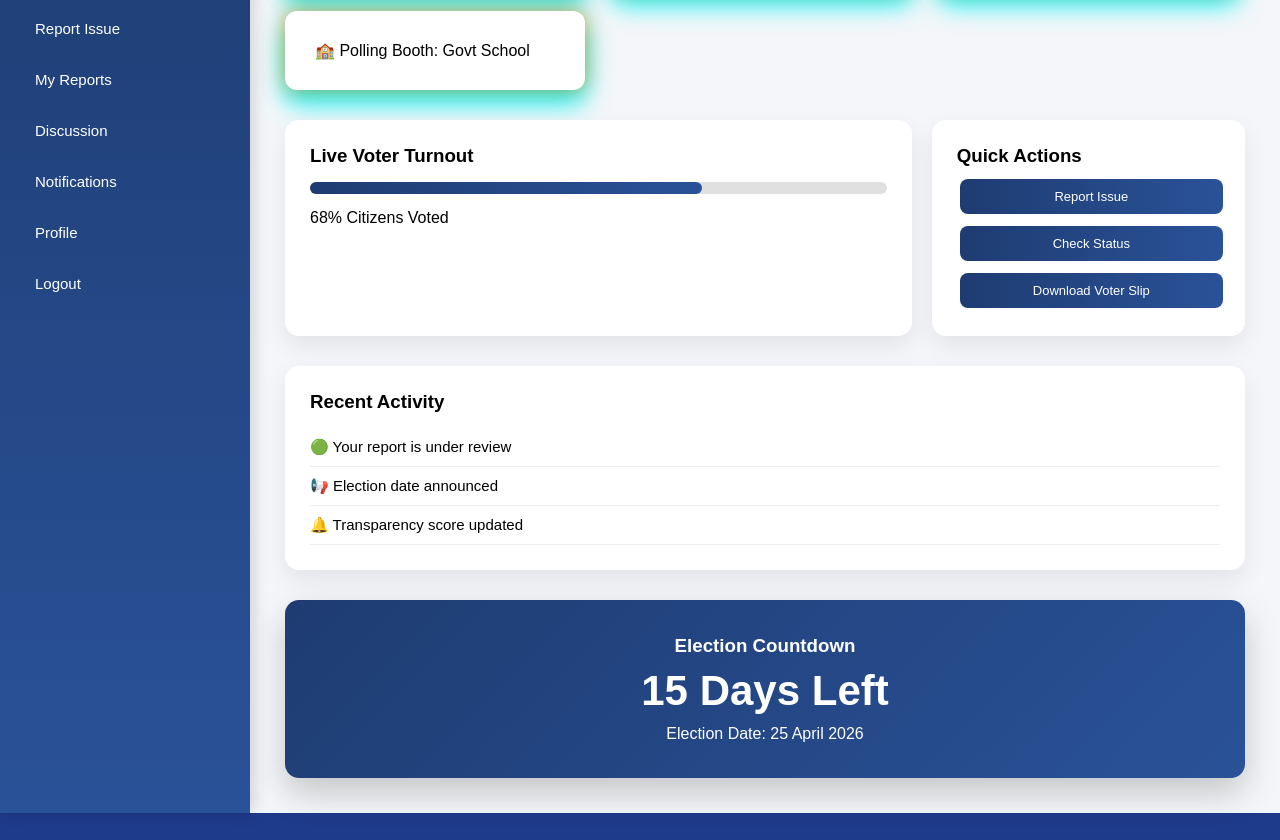
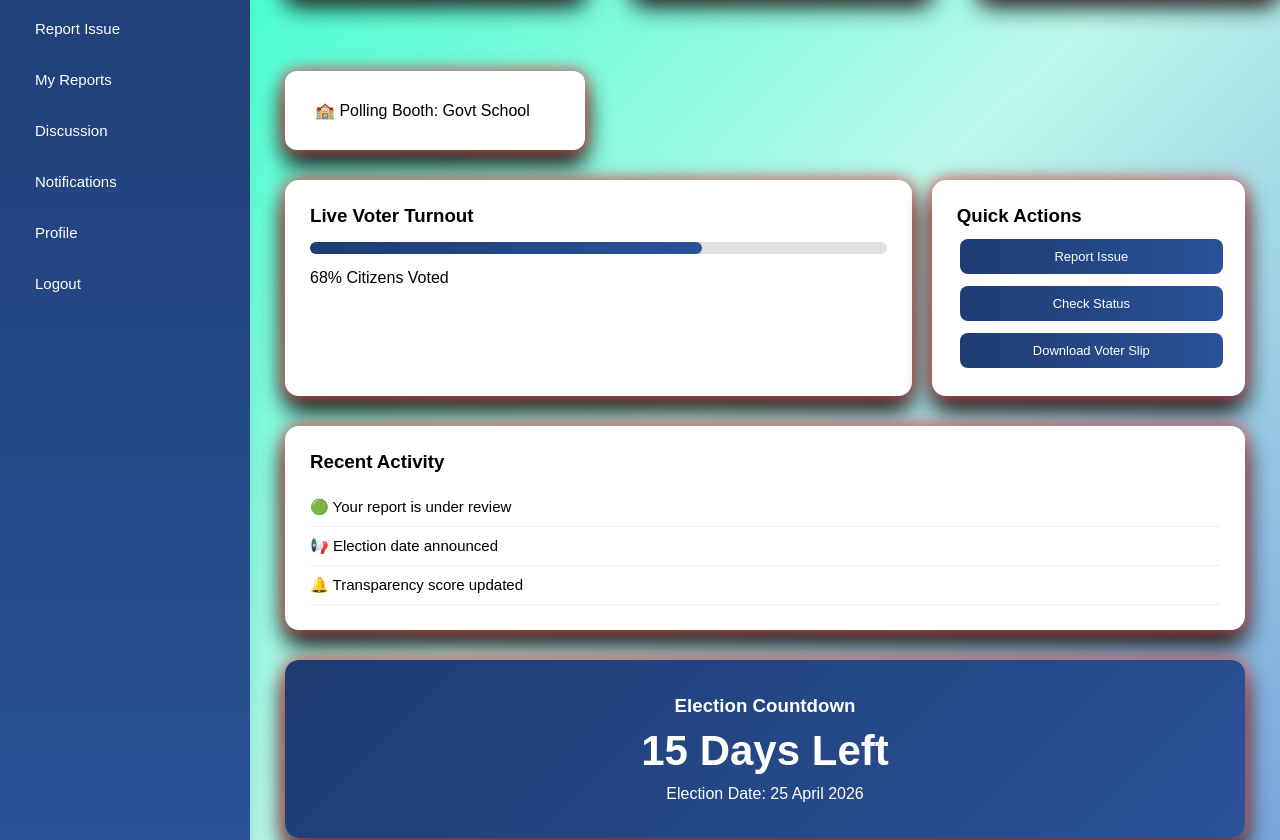
Before and after one commit to Aadi-git0208/Election-Monitor-FSED-Project-, a React (Vite) app in the folder election-monitor/: page /citizen-dashboard in a window 1280 px wide. Shown: the part 260-1100 px from the top of the page. Built offline with nearby package versions, Linux system fonts and the light colour scheme.

Commit message:
Background is updated

```diff
--- a/election-monitor/src/App.css
+++ b/election-monitor/src/App.css
@@ -180,12 +180,8 @@ body {
   padding: 30px;
   border-radius: 12px;
   width: 300px;
-  box-shadow: 0 8px 20px rgba(0,0,0,0.1);
   transition: all 0.3s ease;
-  box-shadow:
-    0 0 15px rgba(255, 153, 51, 0.5),
-    0 0 25px rgba(19, 136, 8, 0.4),
-    0 15px 25px #33f6ff;
+  box-shadow: 0 0 15px #e36161, 0 0 25px rgb(167 3 3 / 17%), 0 15px 25px #080a0a;
 }
 
 .card:hover {
--- a/election-monitor/src/pages/CitizenDashboard.css
+++ b/election-monitor/src/pages/CitizenDashboard.css
@@ -50,6 +50,7 @@ body {
 .main-content {
   flex: 1;
   padding: 35px;
+  background: linear-gradient(135deg, #33ffcc, #33ffcc4a, #2a6ecb9c);
 }
 
 /* ================= TOPBAR ================= */
@@ -70,7 +71,7 @@ body {
 .cards {
   display: grid;
   grid-template-columns: repeat(auto-fit, minmax(230px, 1fr));
-  gap: 20px;
+  gap: 80px;
 }
 
 .card {
@@ -98,7 +99,7 @@ body {
   background: white;
   padding: 25px;
   border-radius: 14px;
-  box-shadow: 0 10px 25px rgba(0, 0, 0, 0.08);
+   box-shadow: 0 0 15px #e36161, 0 0 25px rgb(167 3 3 / 17%), 0 15px 25px #080a0a;
 }
 
 /* ================= PROGRESS BAR ================= */
@@ -141,7 +142,7 @@ body {
   background: white;
   padding: 25px;
   border-radius: 14px;
-  box-shadow: 0 10px 25px rgba(0, 0, 0, 0.08);
+  box-shadow: 0 0 15px #e36161, 0 0 25px rgb(167 3 3 / 17%), 0 15px 25px #080a0a;
 }
 
 .activity-list {
@@ -163,7 +164,7 @@ body {
   padding: 35px;
   border-radius: 14px;
   text-align: center;
-  box-shadow: 0 15px 35px rgba(0, 0, 0, 0.2);
+  box-shadow: 0 0 15px #e36161, 0 0 25px rgb(167 3 3 / 17%), 0 15px 25px #080a0a;
 }
 
 .countdown-box h1 {
```
